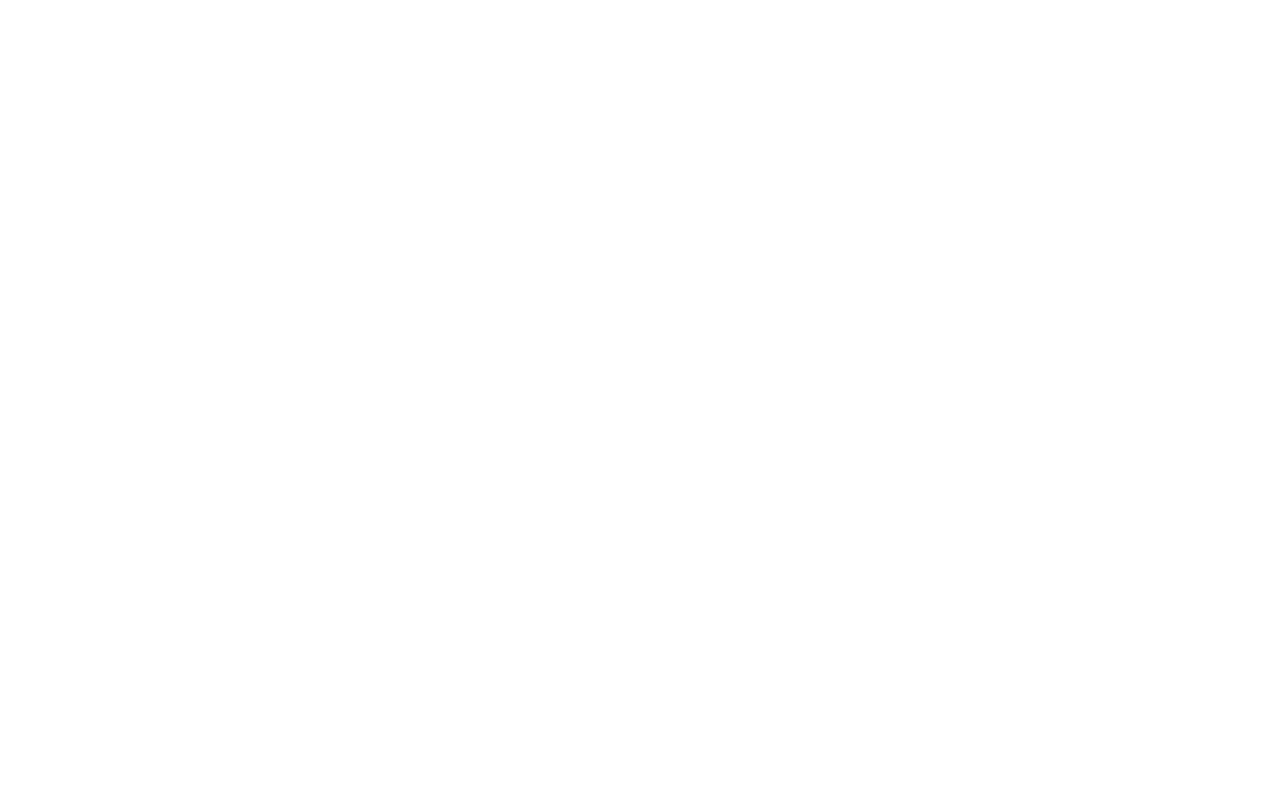
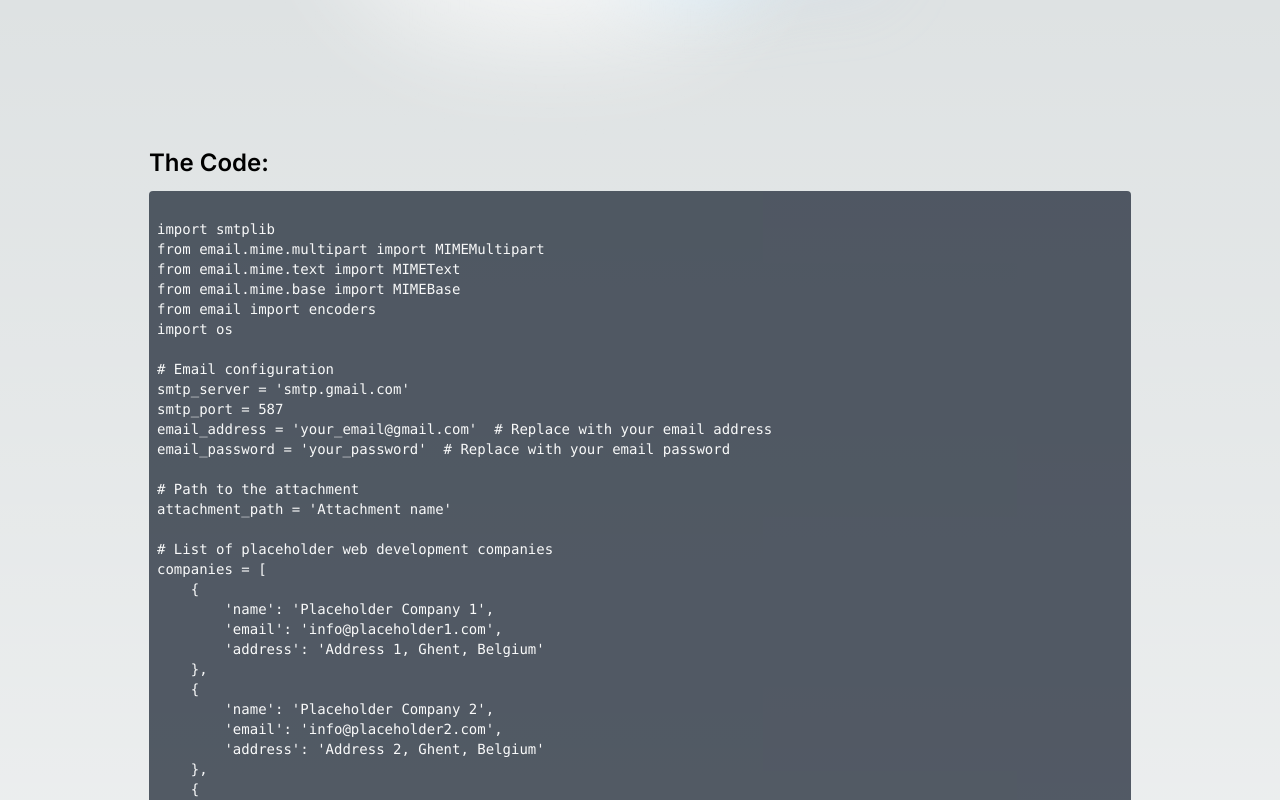
Before and after one commit to VolltixR200/font, a Next.js app: page /projects/autoEmail in a window 1280 px wide. Before the commit this address had no page. Shown: the part 500-1300 px from the top of the page. Before the commit the page ends 800 px from the top, so only its background shows below. Built offline with nearby package versions, Linux system fonts and the light colour scheme.

Commit message:
added new project

```diff
--- /dev/null
+++ b/app/projects/autoEmail/page.tsx
@@ -0,0 +1,122 @@
+// pages/index.js
+
+export default function Home() {
+    return (
+        <main className="flex min-h-screen flex-col items-center justify-between p-24">
+            <div className="z-10 w-full max-w-5xl items-center justify-between font-mono text-sm lg:flex">
+                <p className="fixed left-0 top-0 flex w-full justify-center border-b border-gray-300 bg-gradient-to-b from-zinc-200 pb-6 pt-8 backdrop-blur-2xl dark:border-neutral-800 dark:bg-zinc-800/30 dark:from-inherit lg:static lg:w-auto lg:rounded-xl lg:border lg:bg-gray-200 lg:p-4 lg:dark:bg-zinc-800/30">
+                    Welcome to&nbsp;
+                    <code className="font-mono font-bold">Auto Email</code>
+                </p>
+                <div
+                    className="fixed bottom-0 left-0 flex h-48 w-full items-end justify-center bg-gradient-to-t from-white via-white dark:from-black dark:via-black lg:static lg:size-auto lg:bg-none">
+                    <h1 className="flex place-items-center gap-2 p-8 lg:pointer-events-auto lg:p-0"
+                        rel="noopener noreferrer">
+                        Go{' '}
+                        <a href="/projects">Back</a>
+                    </h1>
+                </div>
+            </div>
+
+            <div style={{ height: '60vh' }}
+                 className="relative z-[-1] flex place-items-center before:absolute before:h-[300px] before:w-full before:-translate-x-1/2 before:rounded-full before:bg-gradient-radial before:from-white before:to-transparent before:blur-2xl before:content-[''] after:absolute after:-z-20 after:h-[180px] after:w-full after:translate-x-1/3 after:bg-gradient-conic after:from-sky-200 after:via-blue-200 after:blur-2xl after:content-[''] before:dark:bg-gradient-to-br before:dark:from-transparent before:dark:to-blue-700 before:dark:opacity-10 after:dark:from-sky-900 after:dark:via-[#0141ff] after:dark:opacity-40 sm:before:w-[480px] sm:after:w-[240px] before:lg:h-[360px]">
+                <h1 className="Title text-3xl lg:text-4xl">Auto Email</h1>
+            </div>
+
+            <div className="mb-32 grid text-center lg:mb-0 lg:w-full lg:max-w-5xl lg:grid-cols-1 lg:text-left">
+                <div
+                    className="group rounded-lg border border-transparent px-5 py-4 transition-colors hover:border-gray-300 hover:bg-gray-100 hover:dark:border-neutral-700 hover:dark:bg-neutral-800/30">
+                    <h2 className="mb-3 text-2xl font-semibold">
+                        The Code:
+                    </h2>
+                    <div className="m-0 text-sm opacity-75">
+                        <pre className="block bg-gray-800 text-white text-left p-2 rounded mb-4">{`
+import smtplib
+from email.mime.multipart import MIMEMultipart
+from email.mime.text import MIMEText
+from email.mime.base import MIMEBase
+from email import encoders
+import os
+
+# Email configuration
+smtp_server = 'smtp.gmail.com'
+smtp_port = 587
+email_address = 'your_email@gmail.com'  # Replace with your email address
+email_password = 'your_password'  # Replace with your email password
+
+# Path to the attachment
+attachment_path = 'Attachment name'
+
+# List of placeholder web development companies
+companies = [
+    {
+        'name': 'Placeholder Company 1',
+        'email': 'info@placeholder1.com',
+        'address': 'Address 1, Ghent, Belgium'
+    },
+    {
+        'name': 'Placeholder Company 2',
+        'email': 'info@placeholder2.com',
+        'address': 'Address 2, Ghent, Belgium'
+    },
+    {
+        'name': 'Placeholder Company 3',
+        'email': 'info@placeholder3.com',
+        'address': 'Address 3, Ghent, Belgium'
+    }
+]
+
+# Function to create email message
+def create_email(company):
+    subject = f'Sollicitatie voor een studentenjob bij {company["name"]}'
+    body = f"""\\
+#Your email
+    """
+
+    msg = MIMEMultipart()
+    msg['From'] = email_address
+    msg['To'] = company['email']
+    msg['Subject'] = subject
+    msg.attach(MIMEText(body, 'plain'))
+
+    # Attach the file
+    attach_file(msg, attachment_path)
+
+    return msg
+
+# Function to attach a file to the email
+def attach_file(msg, filename):
+    with open(filename, 'rb') as attachment:
+        part = MIMEBase('application', 'octet-stream')
+        part.set_payload(attachment.read())
+        encoders.encode_base64(part)
+        part.add_header(
+            'Content-Disposition',
+            f'attachment; filename= {os.path.basename(filename)}',
+        )
+        msg.attach(part)
+
+# Send email function
+def send_email(msg):
+    with smtplib.SMTP(smtp_server, smtp_port) as server:
+        server.starttls()
+        server.login(email_address, email_password)
+        server.send_message(msg)
+
+# Send emails to all placeholder companies
+for company in companies:
+    msg = create_email(company)
+    send_email(msg)
+
+print("Emails sent successfully.")
+
+                        `}
+                        </pre>
+                        This is a project to send automatic emails to multiple adresses. You have to give a json with contents name, email. You also need a gmail login to use this.
+
+                    </div>
+                </div>
+            </div>
+        </main>
+    );
+}
--- a/app/projects/page.tsx
+++ b/app/projects/page.tsx
@@ -91,11 +91,27 @@
         </span>
                     </h2>
                     <p className="m-0 max-w-[30ch] text-sm opacity-50">
-                        This is a small project made in flask with Spotify API that gets liked songs from your account and downloads them on youtube and puts them in downloads folder.
+                        This is a small project made in flask with Spotify API that gets liked songs from your account
+                        and downloads them on youtube and puts them in downloads folder.
                     </p>
                 </a>
 
-
+                <a
+                    href="/projects/autoEmail"
+                    className="group rounded-lg border border-transparent px-5 py-4 transition-colors hover:border-gray-300 hover:bg-gray-100 hover:dark:border-neutral-700 hover:dark:bg-neutral-800/30"
+                    rel="noopener noreferrer"
+                >
+                    <h2 className="mb-3 text-2xl font-semibold">
+                        Auto Email{" "}
+                        <span
+                            className="inline-block transition-transform group-hover:translate-x-1 motion-reduce:transform-none">
+            -&gt;
+        </span>
+                    </h2>
+                    <p className="m-0 max-w-[30ch] text-sm opacity-50">
+                        This is a project to send automatic emails to multiple adresses. You have to give a json with contents name, email. You also need a gmail login to use this.
+                    </p>
+                </a>
             </div>
         </main>
     );
```
Also changed, not shown: public/page.tsx (added, +7 -0 lines).
